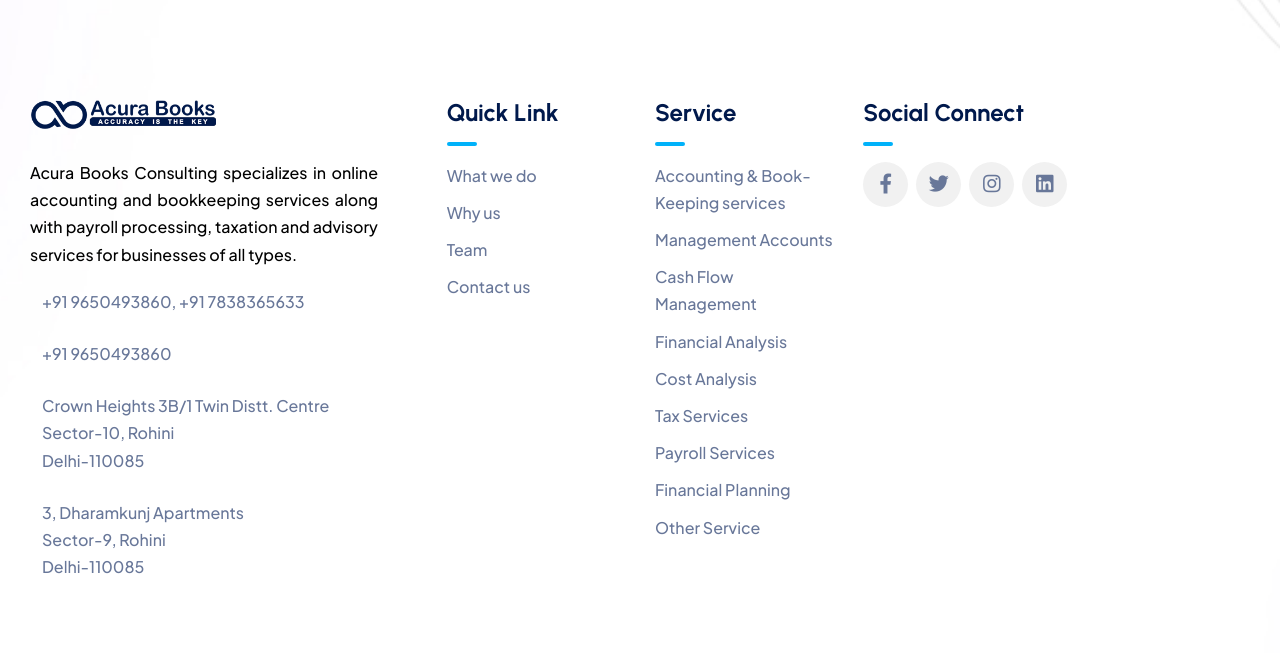
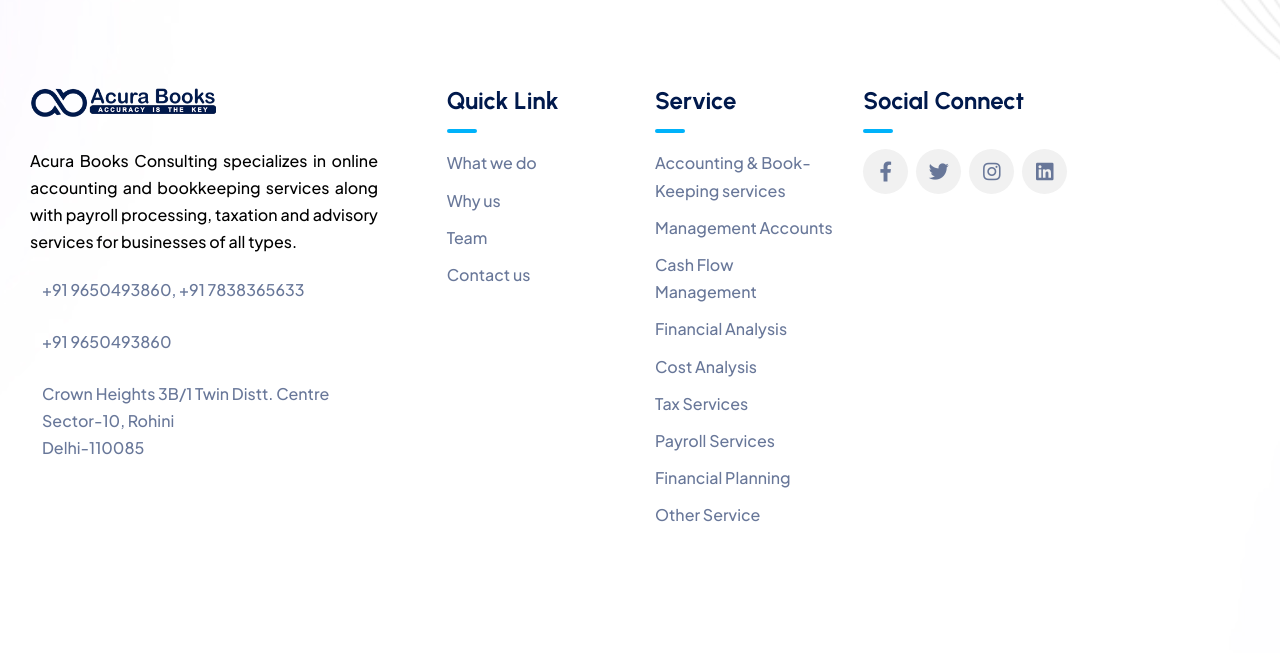
Before and after one commit to SourabhBansal77/acurabooks, a PHP site: page / in a window 1280 px wide. Shown: the part 5847-6500 px from the top of the page. Run offline with PHP 8.4, Linux system fonts and the light colour scheme; some libraries are stand-ins or nearby versions.

Commit message:
chore: Remove outdated address information and update homepage content

```diff
--- a/includes/fotter.php
+++ b/includes/fotter.php
@@ -47,13 +47,8 @@
                                                     <div class="icon">
                                                         <i class="flaticon-clock"></i>
                                                     </div>
-                                                    <div class="content">
-                                                        <p>
-										3, Dharamkunj Apartments<br/>
-										Sector-9, Rohini<br/>
-										Delhi-110085
-														</p>
-                                                    </div>
+
+
                                                 </li>
                                             </ul>
                                         </div>
--- a/includes/header-bottom-2.php
+++ b/includes/header-bottom-2.php
@@ -92,10 +92,6 @@
                         <div class="col-lg-7">
                             <div class="header-top-left">
 
-						<ul class="list-wrap">
-							<li><i class="flaticon-location"></i>3, Dharamkunj Apartments, Sector-9, Rohini, Delhi</li>
-							<li><i class="flaticon-mail"></i><a href="mailto:info@acurabooks.com">info@acurabooks.com</a></li>
-						</ul>
 
                             </div>
                         </div>
--- a/includes/header-bottom.php
+++ b/includes/header-bottom.php
@@ -86,7 +86,6 @@
                             <div class="header-top-left">
 
 			<ul class="list-wrap">
-				<li><i class="flaticon-location"></i>3, Dharamkunj Apartments, Sector-9, Rohini, Delhi</li>
 				<li><i class="flaticon-mail"></i><a href="mailto:info@acurabooks.com">info@acurabooks.com</a></li>
 			</ul>
 
@@ -235,10 +234,6 @@
                         <h4>Registered Address</h4>
                         <p>Crown Heights <br/>3B/1 Twin Distt. Centre<br/> Sector-10, Rohini<br/> Delhi-110085</p>
                     </div>
-					 <div class="contact-list mb-30">
-                        <h4>Corporate Address</h4>
-                        <p>3, Dharamkunj Apartments<br/> Sector-9, Rohini<br/> Delhi-110085</p>
-                    </div>
                     <div class="contact-list mb-30">
                         <h4>Phone Number</h4>
                         <p>+91 9650493860, +91 7838365633, +91 9650493860</p>
--- a/index.php
+++ b/index.php
@@ -64,11 +64,9 @@
                                     <div class="slider-content">
 
                                         <h2 class="title" data-animation="fadeInUp" data-delay=".4s" style='color:#fff'>
-										"Life is like riding a bicycle. To keep your balance, you must keep moving"
+										"Manage your books the right way"
 										</h2>
-                                        <p data-animation="fadeInUp" data-delay=".6s" style='color:#fff'>
-										-Albert Einstein
-										</p>
+
                                         <a href="services.php" class="btn" data-animation="fadeInUp" data-delay=".8s">Our Services</a>
                                     </div>
                                 </div>
@@ -190,43 +177,6 @@
                 </div>
             </section>
             <!-- features-area-end -->
-
-            <!-- about-area -->
-            <section class="about-area-three">
-                <div class="container">
-                    <div class="row align-items-center justify-content-center">
-                        <div class="col-lg-6 col-md-9">
-                            <div class="about-img-wrap-three">
-                                <img src="assets/img/images/h2_about_img01.jpg" alt="" data-aos="fade-down-right" data-aos-delay="0">
-                                <img src="assets/img/images/h2_about_img02.jpg" alt="" data-aos="fade-left" data-aos-delay="400">
-                            </div>
-                        </div>
-                        <div class="col-lg-6">
-                            <div class="about-content-three">
-                                <div class="section-title-two mb-20 tg-heading-subheading animation-style3">
-                                    <span class="sub-title">Get To know US</span>
-                                    <h2 class="title tg-element-title">Bookkeeping and Accounting Services For US Businesses</h2>
-                                </div>
-                                <p class="info-one">
-								Acura Books traces its origins back to India, where its roots were firmly established over three decades ago under the banner of our predecessor firm. As a dynamic business advisory entity, we pride ourselves on delving into your ambitions, objectives, and visions, aligning ourselves with your aspirations, and actively contributing to the realization of your dreams. We firmly believe that your triumphs become our triumphs, and your accomplishments resonate as ours.
-								</p>
-                                <div class="about-list-two">
-                                    <ul class="list-wrap">
-                                        <li><i class="fas fa-arrow-right"></i>100% Better results</li>
-                                        <li><i class="fas fa-arrow-right"></i>Professional Bookkeepers and Accountants</li>
-                                    </ul>
-                                </div>
-                            </div>
-                        </div>
-                    </div>
-                </div>
-                <div class="about-shape-wrap-two">
-                    <img src="assets/img/images/h2_about_shape01.png" alt="">
-                    <img src="assets/img/images/h2_about_shape02.png" alt="">
-                    <img src="assets/img/images/h2_about_shape03.png" alt="" data-aos="fade-left" data-aos-delay="500">
-                </div>
-            </section>
-            <!-- about-area-end -->
 
 
 
```
Also changed, not shown: other parts of index.php (+76 -39 lines), contact-us.php (+1 -10 lines).
